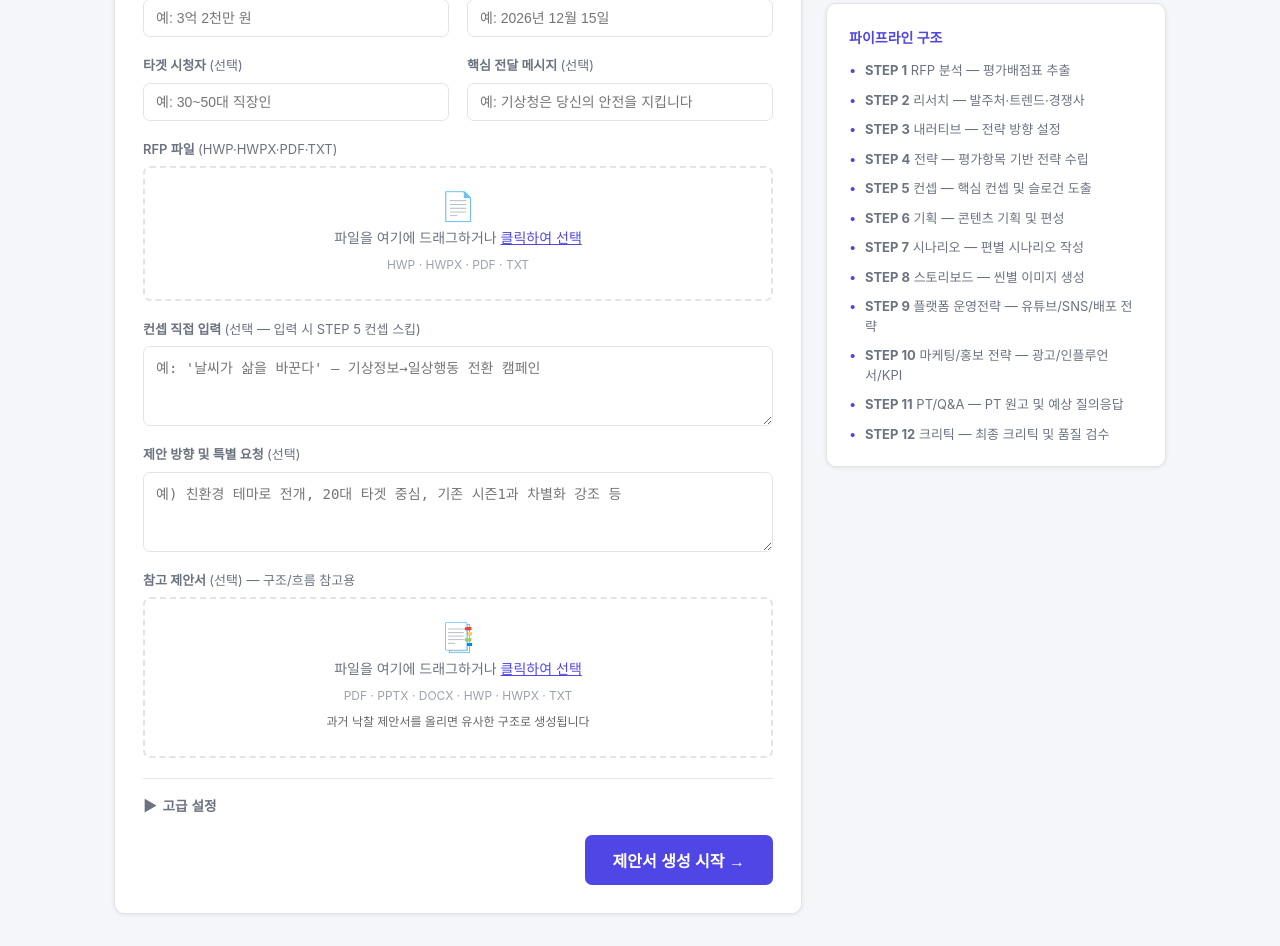
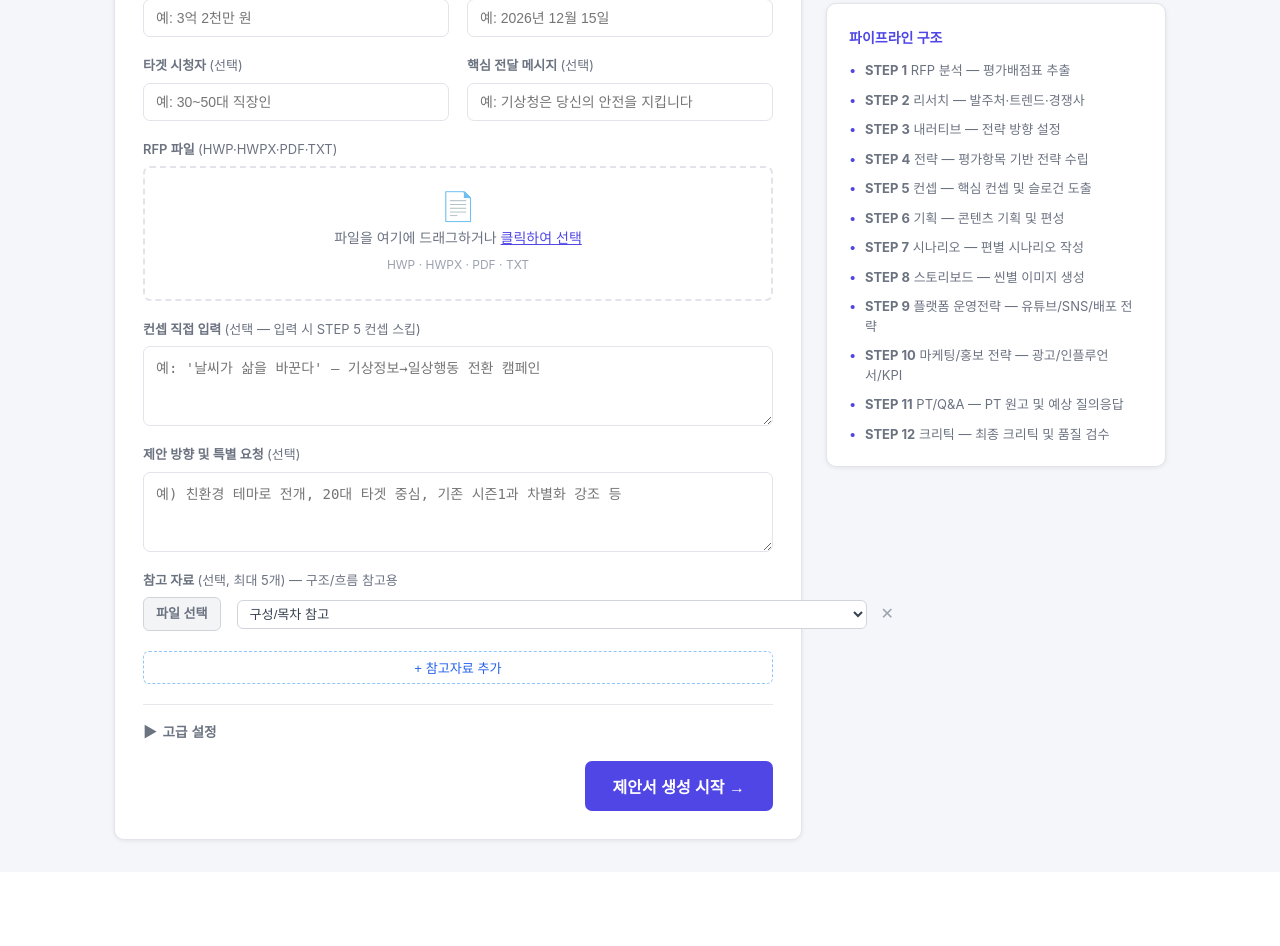
Before and after one commit to creatan21-sudo/proposal-ai, a Flask app: template templates/index.html in a window 1280 px wide. Shown: the part 492-1438 px from the top of the page. After the commit the page ends 1335 px from the top, so only its background shows below. Run offline with Flask 3, Linux system fonts and the light colour scheme; the template is opened without the code that fills it, so the values that code supplies are empty; the visitor is signed in with stand-in values (Sample User, id 1); parts of the project's set-up code (start-up, migrations or seed data) failed here and were passed over.

Commit message:
참고자료 복수 업로드 및 용도 태그 기능 추가

```diff
--- a/app.py
+++ b/app.py
@@ -746,22 +746,29 @@ def start():
             f.save(rfp_file)
             print(f"  [업로드] RFP 파일: {orig_name!r} → 저장: {rfp_file}")
 
-    # 참고 제안서 처리
-    ref_structure = ""
-    ref_f = request.files.get("ref_proposal_file")
-    if ref_f and ref_f.filename:
+    # 참고 자료 처리 (복수)
+    ref_files_raw = request.files.getlist("ref_files")
+    ref_purposes_raw = request.form.getlist("ref_purposes")
+    ref_structures = []
+
+    for i, ref_f in enumerate(ref_files_raw):
+        if not ref_f or not ref_f.filename:
+            continue
+        purpose = ref_purposes_raw[i] if i < len(ref_purposes_raw) else "기타 참고자료"
         orig_ref = ref_f.filename
         ext = Path(orig_ref).suffix.lower()
-        if ext in ALLOWED_REF_EXT:
-            safe_ref = "ref_" + _safe_upload_name(orig_ref, ext)
-            ref_path = str(UPLOAD_DIR / safe_ref)
-            ref_f.save(ref_path)
-            print(f"  [업로드] 참고 제안서: {orig_ref!r} → 저장: {ref_path}")
-            try:
-                from agents.rfp_parser import parse_reference_proposal
-                ref_structure = parse_reference_proposal(ref_path)
-            except Exception as e:
-                print(f"[경고] 참고 제안서 분석 실패: {e}")
+        if ext not in ALLOWED_REF_EXT:
+            continue
+        safe_ref = f"ref_{i}_" + _safe_upload_name(orig_ref, ext)
+        ref_path = str(UPLOAD_DIR / safe_ref)
+        ref_f.save(ref_path)
+        print(f"  [업로드] 참고자료 {i+1}: {orig_ref!r} / 용도: {purpose} → {ref_path}")
+        try:
+            from agents.rfp_parser import parse_reference_proposal
+            parsed = parse_reference_proposal(ref_path)
+            ref_structures.append(f"[{purpose}]\n{parsed}")
+        except Exception as e:
+            print(f"[경고] 참고자료 {i+1} 분석 실패: {e}")
 
     init_db()
     dna = create_dna({
@@ -785,8 +792,8 @@ def start():
     dna.generate_storyboard      = generate_storyboard
     dna.ppt_target_slides        = ppt_target_slides
     dna.script_mode              = script_mode
-    if ref_structure:
-        dna.reference_structure = ref_structure
+    if ref_structures:
+        dna.reference_structure = "\n\n---\n\n".join(ref_structures)
 
     # 재활용 참고 케이스 처리
     if reference_case_id:
--- a/templates/index.html
+++ b/templates/index.html
@@ -126,24 +126,15 @@
                     placeholder="예) 친환경 테마로 전개, 20대 타겟 중심, 기존 시즌1과 차별화 강조 등"></textarea>
         </div>
 
-        <!-- 참고 제안서 -->
+        <!-- 참고 자료 (다중) -->
         <div class="form-group full">
-          <label>참고 제안서 <span class="optional-label">(선택) — 구조/흐름 참고용</span></label>
-          <div class="file-input-wrap" id="ref-drop-zone">
-            <input type="file" id="ref-proposal-file" name="ref_proposal_file"
-                   accept=".hwp,.hwpx,.pdf,.txt,.docx,.pptx">
-            <div class="file-drop-inner" id="ref-file-drop-inner">
-              <div class="file-drop-icon">📑</div>
-              <span class="file-label">파일을 여기에 드래그하거나 <u>클릭하여 선택</u></span>
-              <span class="file-sub">PDF · PPTX · DOCX · HWP · HWPX · TXT</span>
-              <span class="file-sub" style="color:#666">과거 낙찰 제안서를 올리면 유사한 구조로 생성됩니다</span>
-            </div>
-            <div class="file-selected" id="ref-file-selected" style="display:none">
-              <span class="file-icon">✓</span>
-              <span id="ref-file-name-display"></span>
-              <button type="button" class="file-clear" onclick="clearRefFile(event)">✕</button>
-            </div>
-          </div>
+          <label>참고 자료 <span class="optional-label">(선택, 최대 5개) — 구조/흐름 참고용</span></label>
+          <div id="ref-files-container"></div>
+          <button type="button" id="ref-add-btn" onclick="addRefRow()"
+                  style="margin-top:6px;font-size:.82rem;color:#2563eb;background:none;
+                         border:1px dashed #93c5fd;border-radius:6px;padding:6px 14px;cursor:pointer;">
+            + 참고자료 추가
+          </button>
         </div>
       </div>
 
@@ -627,48 +618,84 @@ function hideAutofillBadge() {
   if (badge) badge.remove();
 }
 
-// 참고 제안서 파일 업로드
-(function () {
-  const zone  = document.getElementById('ref-drop-zone');
-  const input = document.getElementById('ref-proposal-file');
-  zone.addEventListener('click', function (e) {
-    if (e.target.closest('.file-clear')) return;
-    input.click();
-  });
-  input.addEventListener('change', function () {
-    if (input.files && input.files[0]) showRefFile(input.files[0]);
-  });
-  zone.addEventListener('dragover', function (e) { e.preventDefault(); zone.classList.add('drag-over'); });
-  zone.addEventListener('dragleave', function (e) {
-    if (!zone.contains(e.relatedTarget)) zone.classList.remove('drag-over');
-  });
-  zone.addEventListener('drop', function (e) {
-    e.preventDefault();
-    zone.classList.remove('drag-over');
-    const files = e.dataTransfer.files;
-    if (!files || !files[0]) return;
-    const ext = files[0].name.split('.').pop().toLowerCase();
-    if (!['hwp','hwpx','pdf','txt','docx','pptx'].includes(ext)) {
-      alert('지원 형식: PDF, PPTX, DOCX, HWP, HWPX, TXT');
+// 참고 자료 (다중 파일)
+const REF_MAX = 5;
+const REF_ACCEPT = ['hwp','hwpx','pdf','txt','docx','pptx'];
+
+function buildRefRow() {
+  const div = document.createElement('div');
+  div.className = 'ref-row';
+  div.style.cssText = 'display:flex;align-items:center;gap:8px;margin-bottom:8px;';
+  div.innerHTML =
+    '<label style="flex-shrink:0;font-size:.82rem;background:#f3f4f6;border:1px solid #d1d5db;' +
+    'border-radius:6px;padding:5px 12px;cursor:pointer;white-space:nowrap;">' +
+    '파일 선택' +
+    '<input type="file" name="ref_files" accept=".hwp,.hwpx,.pdf,.txt,.docx,.pptx"' +
+    ' style="display:none" onchange="onRefFileChange(this)">' +
+    '</label>' +
+    '<span class="ref-file-name" style="flex:1;font-size:.82rem;color:#9ca3af;overflow:hidden;' +
+    'text-overflow:ellipsis;white-space:nowrap;">선택된 파일 없음</span>' +
+    '<select name="ref_purposes" style="font-size:.82rem;border:1px solid #d1d5db;border-radius:6px;' +
+    'padding:5px 8px;color:#374151;background:#fff;flex-shrink:0;">' +
+    '<option>구성/목차 참고</option>' +
+    '<option>회사 역량/소개</option>' +
+    '<option>경쟁사 분석</option>' +
+    '<option>업계 레퍼런스</option>' +
+    '<option>RFP 보충 자료</option>' +
+    '<option>기타 참고자료</option>' +
+    '</select>' +
+    '<button type="button" onclick="removeRefRow(this)"' +
+    ' style="flex-shrink:0;background:none;border:none;cursor:pointer;color:#9ca3af;font-size:1rem;padding:4px 6px;line-height:1;">✕</button>';
+  return div;
+}
+
+function addRefRow() {
+  const container = document.getElementById('ref-files-container');
+  if (container.children.length >= REF_MAX) {
+    alert('최대 5개까지 추가할 수 있습니다.');
+    return;
+  }
+  container.appendChild(buildRefRow());
+  updateRefAddBtn();
+}
+
+function removeRefRow(btn) {
+  const container = document.getElementById('ref-files-container');
+  const row = btn.closest('.ref-row');
+  if (container.children.length <= 1) {
+    row.querySelector('input[type=file]').value = '';
+    const nameSpan = row.querySelector('.ref-file-name');
+    nameSpan.textContent = '선택된 파일 없음';
+    nameSpan.style.color = '#9ca3af';
+    return;
+  }
+  row.remove();
+  updateRefAddBtn();
+}
+
+function onRefFileChange(input) {
+  const row = input.closest('.ref-row');
+  const nameSpan = row.querySelector('.ref-file-name');
+  if (input.files && input.files[0]) {
+    const ext = input.files[0].name.split('.').pop().toLowerCase();
+    if (!REF_ACCEPT.includes(ext)) {
+      alert('지원 형식: PDF · PPTX · DOCX · HWP · HWPX · TXT');
+      input.value = '';
       return;
     }
-    const dt = new DataTransfer();
-    dt.items.add(files[0]);
-    input.files = dt.files;
-    showRefFile(files[0]);
-  });
-  function showRefFile(file) {
-    document.getElementById('ref-file-drop-inner').style.display = 'none';
-    document.getElementById('ref-file-selected').style.display = 'flex';
-    document.getElementById('ref-file-name-display').textContent = file.name;
+    nameSpan.textContent = input.files[0].name;
+    nameSpan.style.color = '#111827';
   }
+}
+
+function updateRefAddBtn() {
+  const container = document.getElementById('ref-files-container');
+  const btn = document.getElementById('ref-add-btn');
+  btn.style.display = container.children.length >= REF_MAX ? 'none' : '';
+}
+
+(function () {
+  document.getElementById('ref-files-container').appendChild(buildRefRow());
 })();
-
-function clearRefFile(e) {
-  e.stopPropagation();
-  document.getElementById('ref-proposal-file').value = '';
-  document.getElementById('ref-file-selected').style.display = 'none';
-  document.getElementById('ref-file-drop-inner').style.display = 'flex';
-}
 </script>
 {% endblock %}
```
